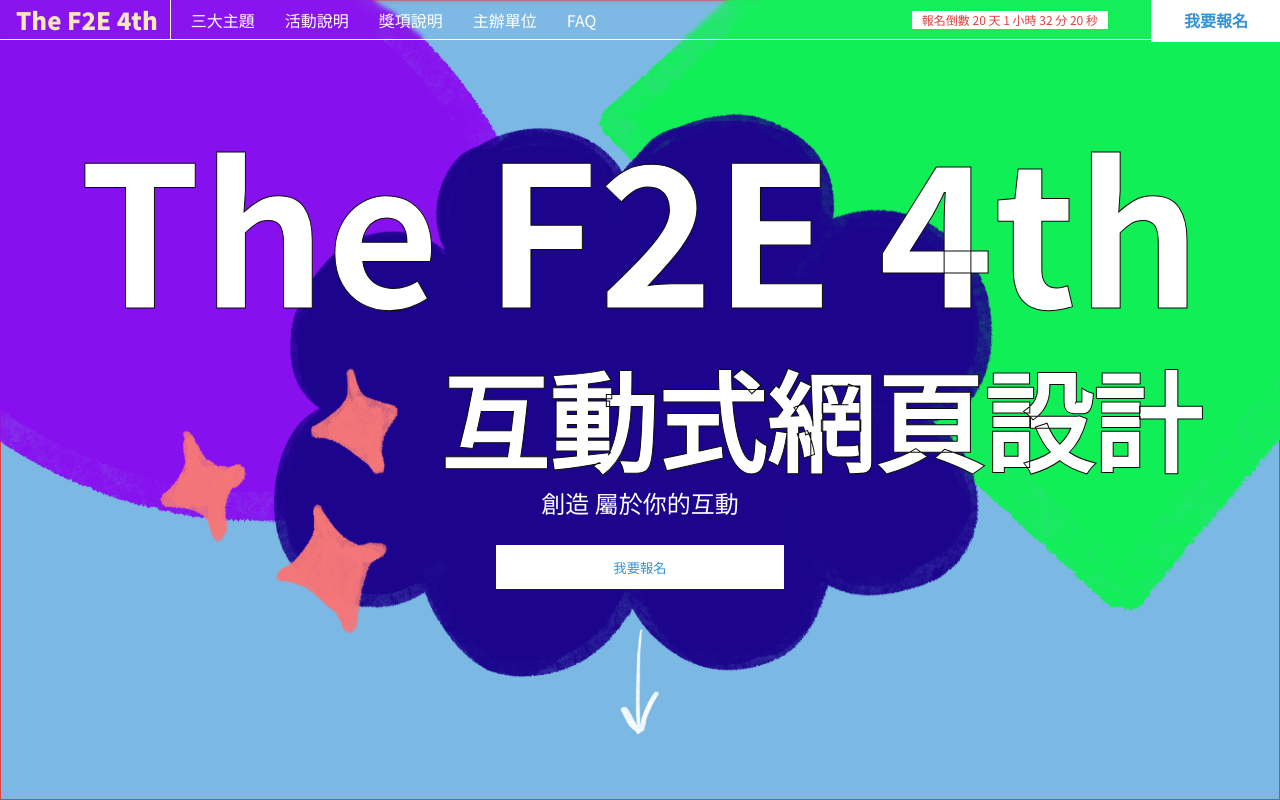
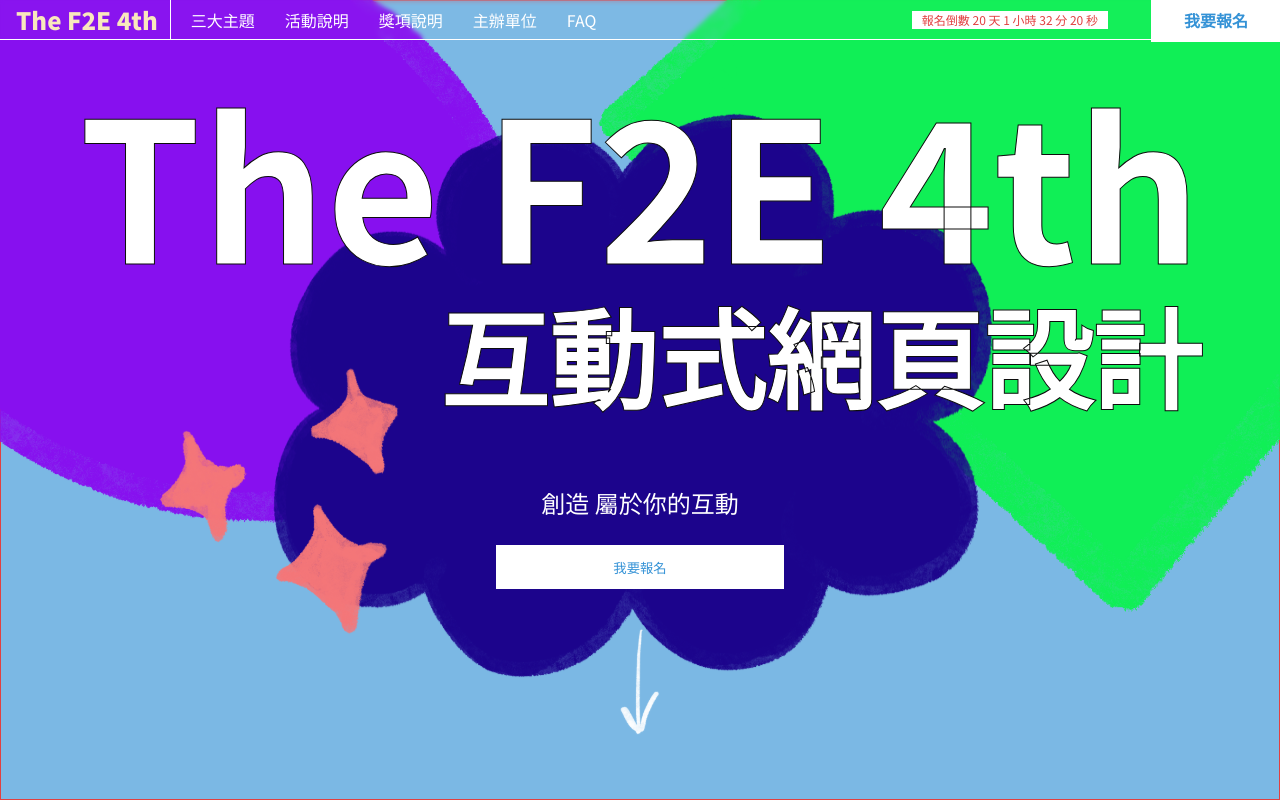
Before and after one commit to a5757657/f2e-responsive-web-design, a React (Create React App) app: page / in a window 1280 px wide. Shown: the top 800 px of the page. Built offline with nearby package versions, Linux system fonts and the light colour scheme.

Commit message:
feat: 加上填色、字距動畫

```diff
--- a/src/views/Banner/index.js
+++ b/src/views/Banner/index.js
@@ -1,4 +1,4 @@
-import React from "react";
+import React, { useLayoutEffect } from "react";
 import styled from "styled-components";
 import "./index.scss";
 import { colors } from "../../styles/global";
@@ -8,8 +8,35 @@ import green from "../../asset/Img/green.svg";
 import pink from "../../asset/Img/pink.svg";
 import arrowDown from "../../asset/Img/arrow_down.svg";
 import { Btn } from "../../components/Button";
+import gsap from "gsap";
+import ScrollTrigger from "gsap/ScrollTrigger";
 
 const Banner = () => {
+  useLayoutEffect(() => {
+    const ctx = gsap.context(() => {
+      gsap.registerPlugin(ScrollTrigger);
+      const scrollTimeLine = gsap.timeline({
+        scrollTrigger: {
+          trigger: ".Banner",
+          pin: true,
+          scrub: true,
+        },
+      });
+      const vw = window.innerWidth;
+      const letterSpacing = vw < 756 ? 18 : 50;
+      scrollTimeLine.to(".FilledBlue", {
+        height: "100%",
+      });
+      scrollTimeLine.to(".FilledPink", {
+        height: "100%",
+      });
+      scrollTimeLine.to(".FilledGreen", {
+        height: "100%",
+      });
+      scrollTimeLine.to(".ActionText", { letterSpacing: `${letterSpacing}px` });
+    });
+    return () => ctx.revert();
+  }, []);
   return (
     <div className="Banner">
       <div className="BackgroundContainer">
@@ -24,8 +51,22 @@ const Banner = () => {
       </div>
       <div className="MainContainer">
         <div className="TitleContainer">
-          <h1 className="Title">The F2E 4th</h1>
-          <h2 className="Subtitle">互動式網頁設計</h2>
+          <div className="TitleGroup">
+            <div className="Title">The F2E 4th</div>
+            <div className="Subtitle">互動式網頁設計</div>
+          </div>
+          <div className="TitleGroup AnimationTitle FilledBlue">
+            <div className="Title ">The F2E 4th</div>
+            <div className="Subtitle">互動式網頁設計</div>
+          </div>
+          <div className="TitleGroup AnimationTitle FilledPink">
+            <div className="Title">The F2E 4th</div>
+            <div className="Subtitle">互動式網頁設計</div>
+          </div>
+          <div className="TitleGroup AnimationTitle FilledGreen">
+            <div className="Title">The F2E 4th</div>
+            <div className="Subtitle">互動式網頁設計</div>
+          </div>
         </div>
         <div className="ActionContainer">
           <p className="ActionText">創造 屬於你的互動</p>
--- a/src/views/Banner/index.scss
+++ b/src/views/Banner/index.scss
@@ -7,7 +7,6 @@
   justify-content: center;
   align-items: center;
 
-  height: 100vh;
   background-color: $Blue-200;
   position: relative;
   overflow: hidden;
@@ -67,18 +66,20 @@
     min-width: 375px;
 
     height: 100vh;
+    min-height: 760px;
     display: flex;
     justify-content: space-between;
     align-items: center;
     flex-direction: column;
 
-    padding-top: 60px;
+    padding-top: 18vh;
     padding-bottom: 50px;
+    gap: 10px;
 
     border: 1px solid $Red-300;
     background-color: $Blue-200;
     @include large {
-      padding-top: 80px;
+      padding-top: 10vh;
     }
     @include medium {
       padding-top: 140px;
@@ -91,25 +92,23 @@
     }
 
     .TitleContainer {
-      display: flex;
-      flex-direction: column;
-      align-items: flex-end;
-      justify-content: center;
+      position: relative;
+
+      .TitleGroup {
         position: relative;
         z-index: 2;
+        text-align: end;
+
         @include small {
+          text-align: center;
         }
         .Title {
+          $fontSize: calc(min(max(15.27vw, 50px), 220px));
           font-weight: 600;
-        font-size: calc(min(max(15.27vw, 50px), 220px));
+          font-size: $fontSize;
           color: $Grayscale-0;
           -webkit-text-stroke: 1px $Grayscale-900;
-        line-height: normal;
-        @include extraSmall {
-          font-size: 50px;
-          line-height: 70px;
-          white-space: nowrap;
-        }
+          line-height: $fontSize;
         }
         .Subtitle {
           font-weight: 600;
@@ -117,10 +116,29 @@
           font-size: calc(min(max(8.5vw, 40px), 110px));
           color: $Grayscale-0;
           -webkit-text-stroke: 1px $Grayscale-900;
+          line-height: normal;
           @include extraSmall {
             font-size: 40px;
-          line-height: 56px;
+            line-height: normal;
             white-space: nowrap;
+          }
+        }
+      }
+
+      .TitleGroup.AnimationTitle {
+        position: absolute;
+        top: 0;
+
+        height: 0px;
+        overflow: hidden;
+        &.FilledBlue div {
+          color: $Blue-400;
+        }
+        &.FilledPink div {
+          color: #f49797;
+        }
+        &.FilledGreen div {
+          color: #5bd75e;
         }
       }
     }
```
Lines whose indentation alone changed are shown as unchanged.
